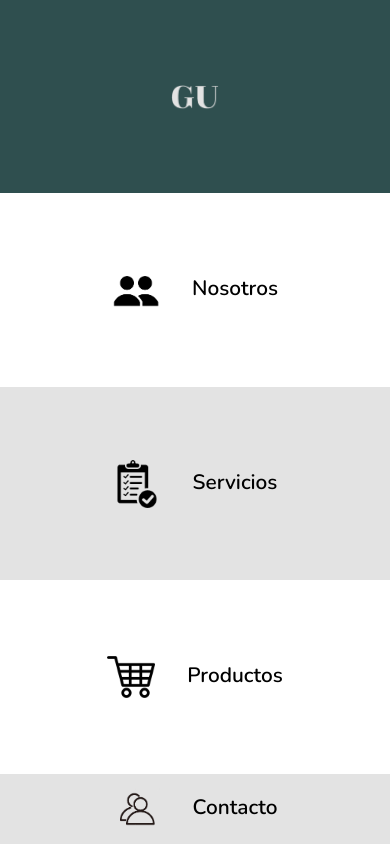
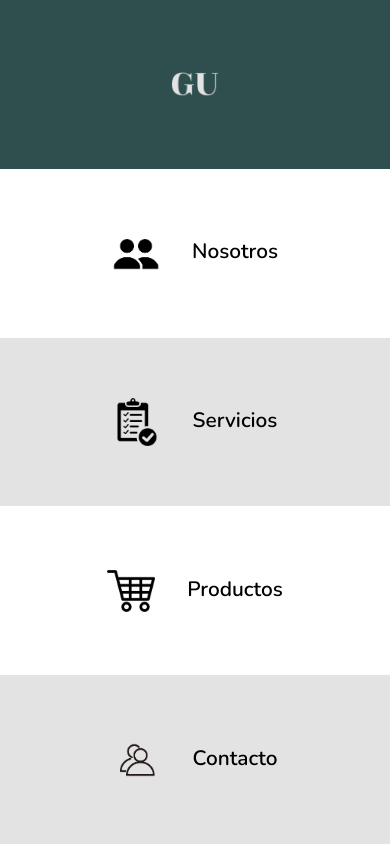
Before and after one commit to gudesarrolloweb/guconsultora, a plain HTML site: page index.html in a window 390 px wide. Drawn offline with nearby package versions, Linux system fonts and the light colour scheme.

Commit message:
ultimos ajustes

```diff
--- a/css/main.css
+++ b/css/main.css
@@ -162,7 +162,7 @@ header {
     .syso {
         display: grid;
         grid-template-columns: 1fr;
-        grid-template-rows: 1fr 1fr 1fr 1fr;
+        grid-template-rows: 1fr 1fr 1fr 1fr 1fr;
         grid-template-areas:
             "logo"
             "nosotros"
```
